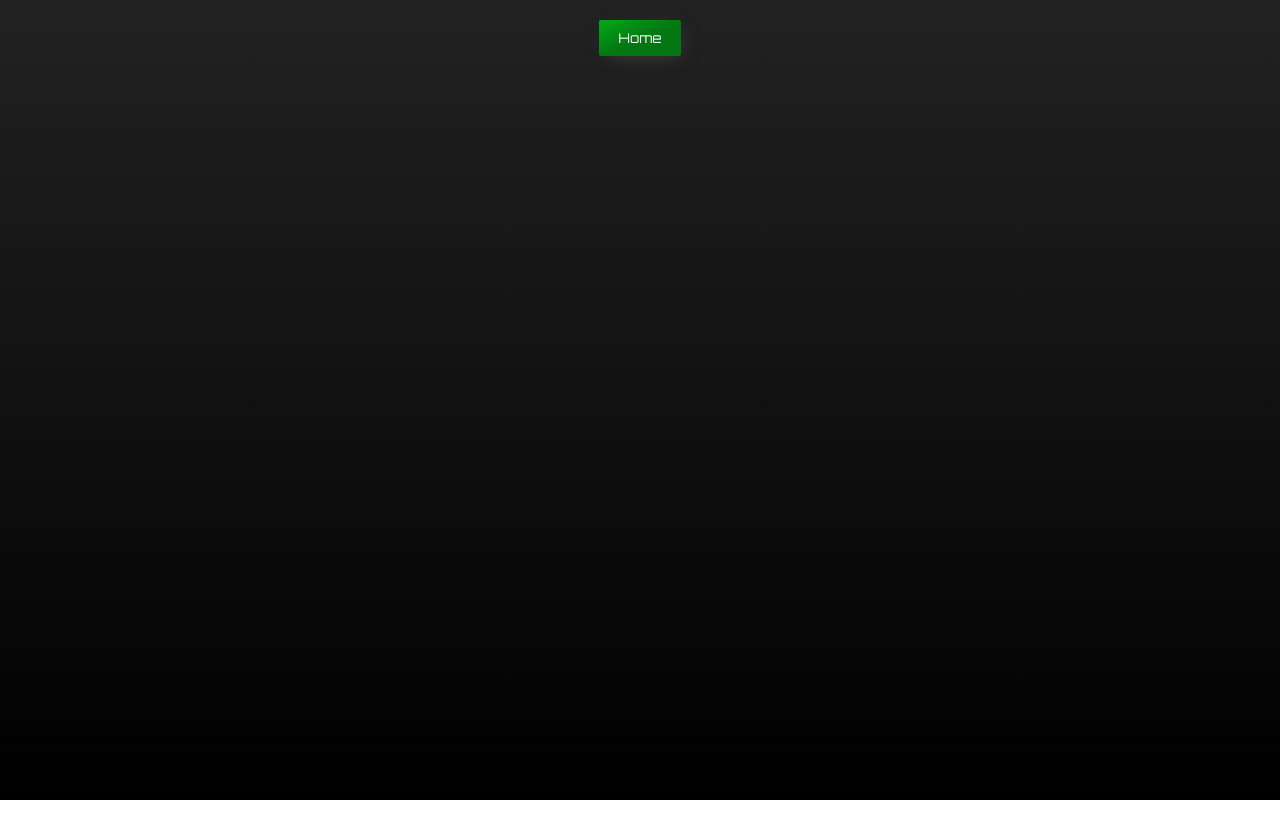
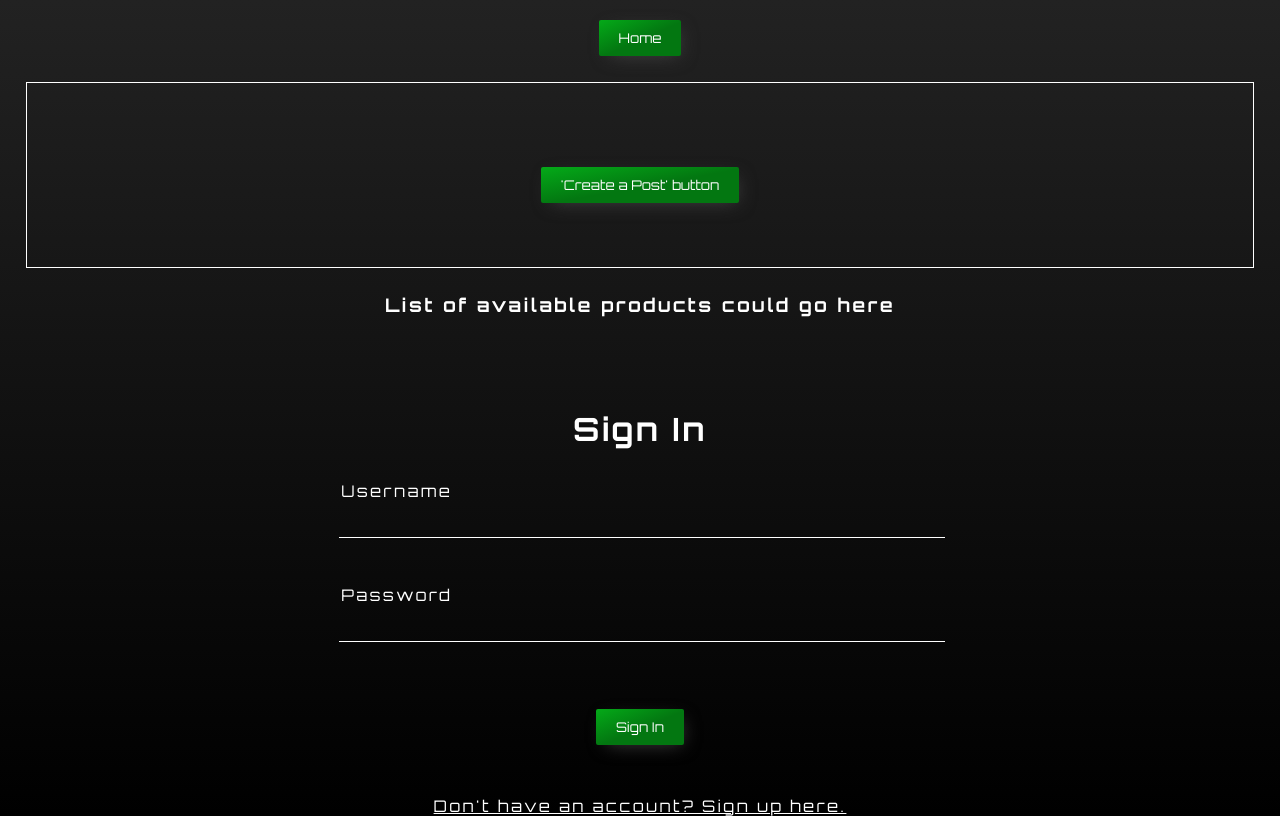
Before and after one commit to troopaloop8/use-my-tech-stuff-frontend, a React (Create React App) app in the folder use/: page /techlist in a window 1280 px wide. Built offline with nearby package versions, Linux system fonts and the light colour scheme.

Commit message:
axiosWithAuth and PrivateRoute created

```diff
--- a/use/src/App.js
+++ b/use/src/App.js
@@ -5,6 +5,7 @@ import SignUp from './SignUp';
 import SignIn from './SignIn';
 import RenterForm from './RenterForm';
 import TechList from "./TechList";
+import PrivateRoute from './PrivateRoute'
 import './App.css';
 
 
@@ -20,17 +21,11 @@ function App() {
           </Link>
         </Navbar>
 
-        <Route exact path = '/'>
+        <PrivateRoute exact path = '/techlist'>
+          <TechList />
+        </PrivateRoute>
 
-          <Link to = '/sign-in' >
-              <Button>Sign In</Button>
-          </Link>
-
-          <TechList />
-
-        </Route>
-
-        <Route path = '/sign-in'>
+        <Route path = '/'>
           <SignIn/>
         </Route>
 
@@ -38,9 +33,9 @@ function App() {
           <SignUp/>
         </Route>
 
-        <Route path = '/renter-form'>
+        <PrivateRoute path = '/renter-form'>
           <RenterForm/>
-        </Route>
+        </PrivateRoute>
 
       </header>
     </div>
--- /dev/null
+++ b/use/src/PrivateRoute.js
@@ -0,0 +1,19 @@
+import React, { Component } from "react";
+import {Route, Redirect} from "react-router-dom";
+
+const PrivateRoute = ({component: Component, ...routeProps}) => {
+    return (
+        <Route
+            {...routeProps}
+            render={props => {
+                if (localStorage.getItem("token")) {
+                    return <Component {...props} />;
+                } else {
+                    return <Redirect to="/" />;
+                }
+            }}
+        />
+    );
+};
+
+export default PrivateRoute;
--- a/use/src/SignIn.js
+++ b/use/src/SignIn.js
@@ -4,10 +4,11 @@ import {Card, Form, FormGroup, Input, Label, Button} from 'reactstrap';
 import axios from 'axios';
 import * as yup from 'yup';
 import styled from 'styled-components';
+import axiosWithAuth from './axiosWithAuth/axiosWithAuth';
 
-const SignIn = () => {
+const SignIn = (props) => {
     const [form, setForm] = useState({
-        userName: "",
+        username: "",
         password: ""
     })
 
@@ -22,19 +23,31 @@ const SignIn = () => {
     // validateChange(e);
     setForm(newForm);
     };
+
+    const inputSubmit = e => {
+        e.preventDefault();
+        axiosWithAuth()
+            .post("/auth/login", form)
+            .then( res => {
+                localStorage.setItem('token', res.data.token)
+                props.history.push('./TechList')
+                console.log(res);
+            });
+    }
+
     return (
         <div>
         <Form className = 'Form'>
             <h1>Sign In</h1>
             <FormGroup className = 'FormGroup'>
                 <legend>Username</legend>
-                <Input className = 'Input' type="text" name="userName" value={form.userName} onChange={inputChange}/>
+                <Input className = 'Input' type="text" name="username" value={form.username} onChange={inputChange}/>
             </FormGroup>
             <FormGroup className = 'FormGroup'>
                 <legend>Password</legend>
                 <Input className = 'Input' type="password" name="password" value={form.password} onChange={inputChange}/>
             </FormGroup>
-            <Button>Sign In</Button>
+            <Button onSubmit={inputSubmit}>Sign In</Button>
         </Form>
         <Link to = '/sign-up'>
         Don't have an account? Sign up here.
--- a/use/src/SignUp.js
+++ b/use/src/SignUp.js
@@ -96,19 +96,18 @@ const SignUp = () => {
     //placeholder api so I can see some data.
     const formSubmit = e => {
         e.preventDefault();
-        console.log('default',e)
+        console.log('default', e)
 
         axios
-        .post('https://reqres.in/api/users', formData)
+        .post('https://usemy-techstuff.herokuapp.com/api/auth/register', formData)
         .then(res => {
             setUsers(res.data);
             console.log('SET POST', res.data);
 
             setFormData({
-                name:'',
-                email:'',
-                password:'',
-                terms: true
+                name: '',
+                email: '',
+                password: ''
             });
 
             // setServerError(null);
--- /dev/null
+++ b/use/src/axiosWithAuth/axiosWithAuth.js
@@ -0,0 +1,14 @@
+import axios from "axios";
+
+const axiosWithAuth = () => {
+    const token = localStorage.getItem('token');
+
+    return axios.create({
+        baseURL: "https://usemy-techstuff.herokuapp.com/api",
+        headers: {
+            Authorization: token
+        }
+    });
+};
+
+export default axiosWithAuth;
```
